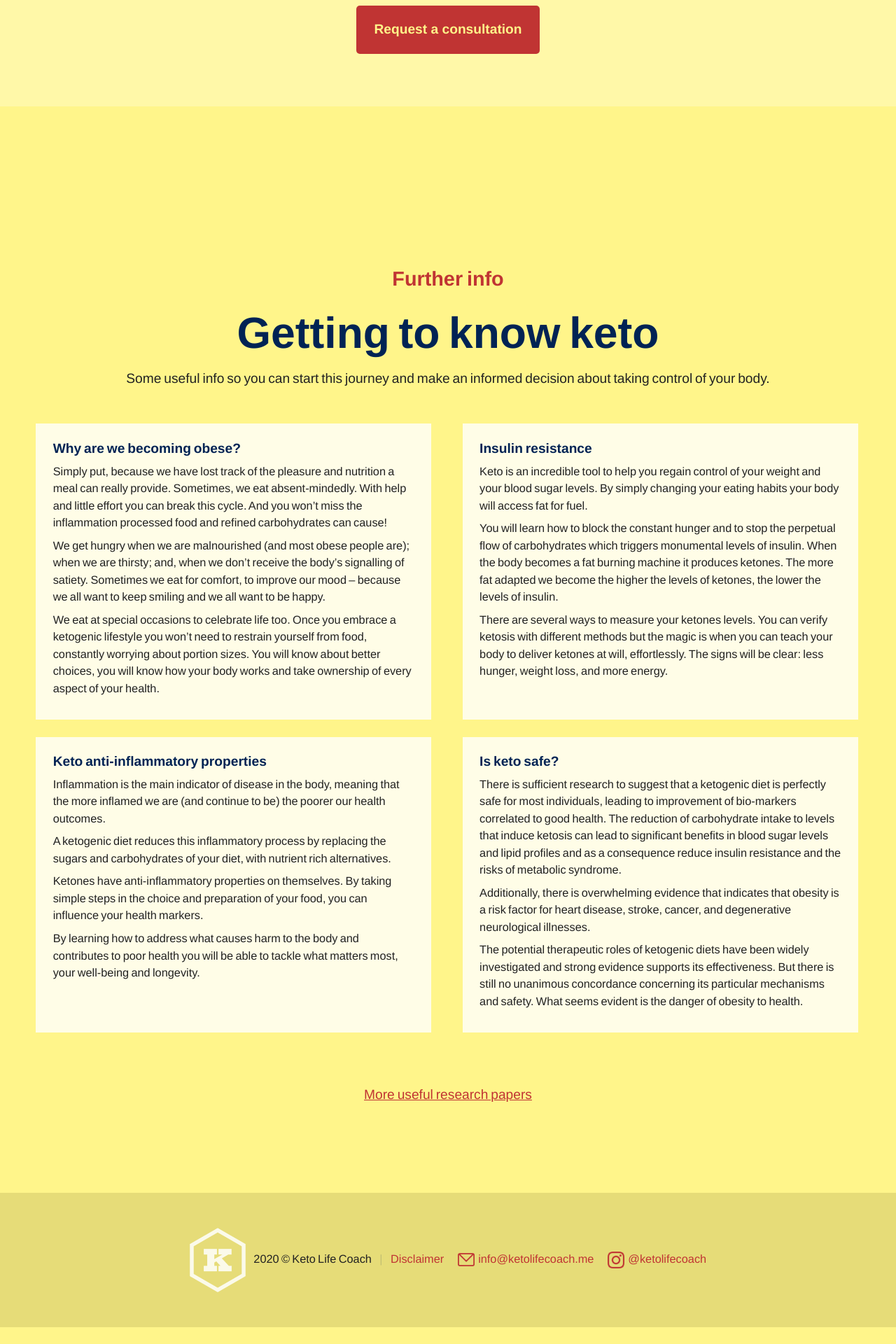
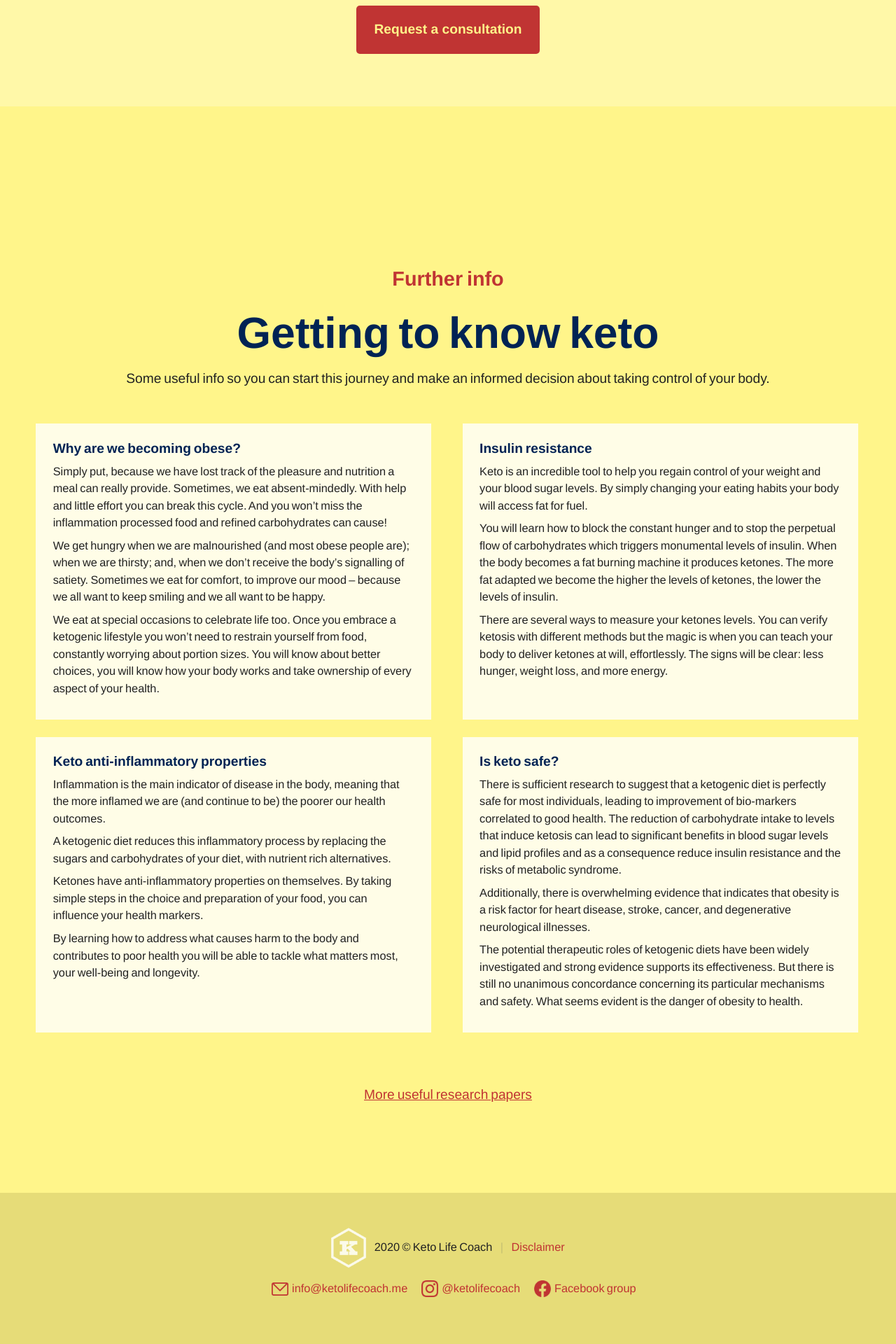
Before and after one commit to martincf/ketolifecoach, a Jekyll site: the page built from index.md, in a window 1280 px wide. Shown: the part 4451-6371 px from the top of the page at 70% size. Built offline with Jekyll 4.4.1, drawn with Linux system fonts in a browser that asks for light colours; some web fonts are replaced; before the commit the page ends 6347 px from its top, so only the background shows below that.

Commit message:
Facebook footer link added

```diff
--- a/_includes/footer.html
+++ b/_includes/footer.html
@@ -5,13 +5,17 @@
     <span class="site-footer--terms">
       <a href="/disclaimer">Disclaimer</a>
     </span>
+  </p>
+  <p>
     <a href="mailto:info@ketolifecoach.me" class="site-footer--email">
       <img src="{{ p.url | prepend: site.baseurl }}/assets/images/icon--email.png" alt="Instagram" /> info@ketolifecoach.me
     </a>
     <a href="https://www.instagram.com/ketolifecoach/" class="site-footer--instagram">
       <img src="{{ p.url | prepend: site.baseurl }}/assets/images/icon--instagram.png" alt="Instagram" /> @ketolifecoach
     </a>
-    <!-- <em class="backtotop"><a href="#">Back to top</a></em> -->
+    <a href="https://www.facebook.com/groups/538170020146448/" class="site-footer--facebook">
+      <img src="{{ p.url | prepend: site.baseurl }}/assets/images/icon--facebook.png" alt="Facebook" /> Facebook group
+    </a>
 
   </p>
 </footer>
--- a/_sass/_footer.scss
+++ b/_sass/_footer.scss
@@ -19,9 +19,12 @@
   a {
     color: $brandcolor5;
   }
+  p {
+    margin: 0 0 1em;
+  }
 }
 .site-footer--logo {
-  max-width: 80px;
+  max-width: 50px;
   vertical-align: middle;
   display: inline-block;
   margin: 0 .5em 0 0;
@@ -30,7 +33,7 @@
     margin: .25em auto;
   }
 }
-.site-footer--email, .site-footer--instagram {
+.site-footer--email, .site-footer--instagram, .site-footer--facebook {
   margin-left: 1em;
   @include mq(small) {
     margin-left: 0;
```
Also changed, not shown: assets/images/coach.jpg (deleted), assets/images/coach2.jpg (added), assets/images/icon--facebook.png (added), 12 other files.
